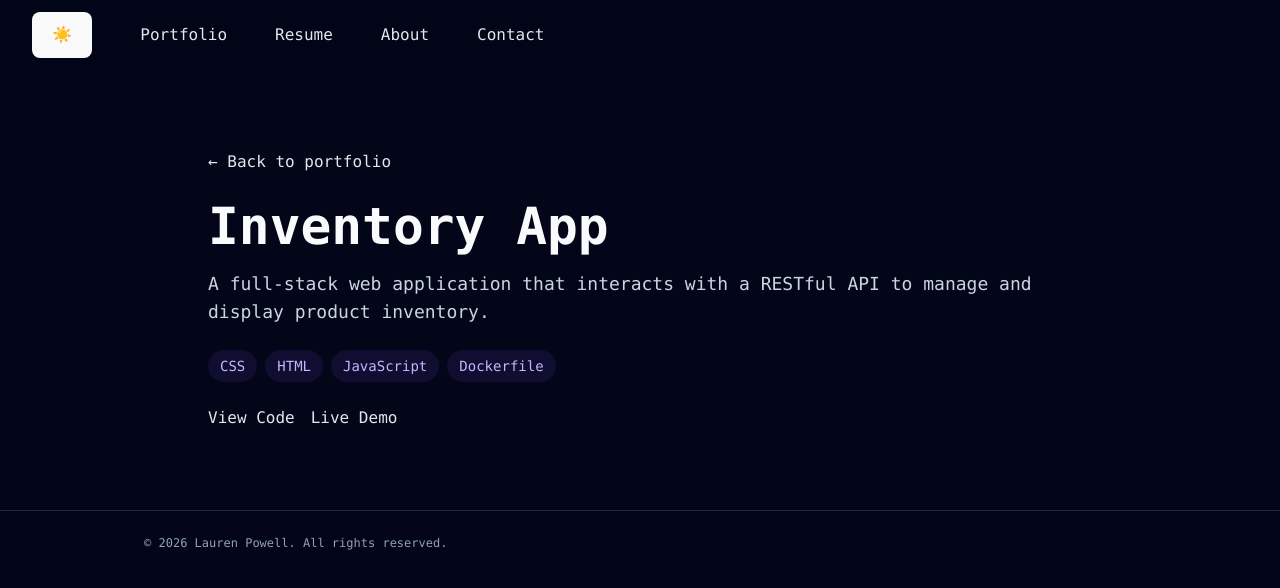
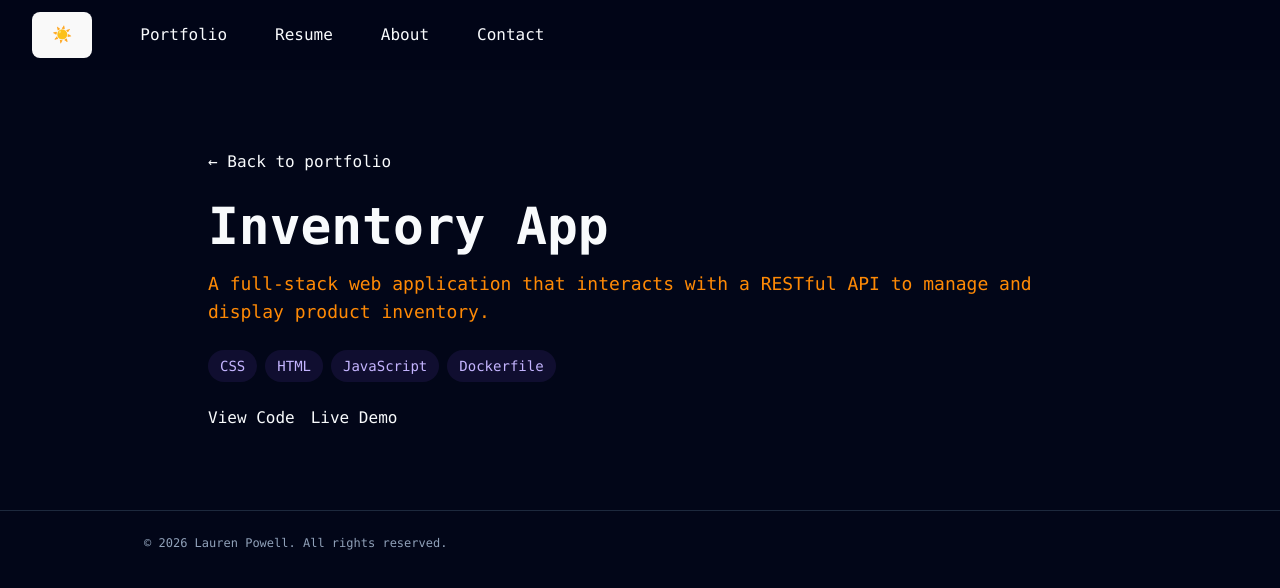
Before and after one commit to llbalch/personalwebsite, a React (Vite) app in the folder my-website/: page /projects/inventory-app in a window 1280 px wide. Shown: the top 588 px of the page. Built offline with nearby package versions, Linux system fonts and the light colour scheme.

Commit message:
feat: update AboutSection and projects data with new apprenticeship details and project types; enhance styling in ProjectDetailsPage

```diff
--- a/my-website/src/components/AboutSection.jsx
+++ b/my-website/src/components/AboutSection.jsx
@@ -12,8 +12,8 @@ function AboutSection() {
         & apply new information and concepts. I am a team player & have a sunny
         disposition. I am always willing to take on new challenges to build new
         skills & I have a passion for building helpful, user‑centered software.
-        Currently completing a software engineering apprenticeship focused on
-        React & and modern DevOps practices.
+        Currently completing a 1 year SWE apprenticeship with Verizon focused on
+        React & modern DevOps practices.
       </p>
 
       <p className="mt-2 text-2xl uppercase tracking-wide text-orange-400">
--- a/my-website/src/data/projects.js
+++ b/my-website/src/data/projects.js
@@ -7,7 +7,7 @@ export const projects = [
     tech: ["CSS", "HTML", "JavaScript", "Dockerfile"],
     githubUrl: "https://github.com/Team-Aang3/inventory-app",
     liveUrl: "https://inventory-app-crjj.onrender.com/",
-    type: "project",
+    type: "multiverse project",
   },
   {
     id: "smart-shopping-app",
@@ -17,24 +17,23 @@ export const projects = [
     tech: ["React", "JavaScript", "Bootstrap", "Vite", "CI/CD"],
     githubUrl: "https://github.com/llbalch/smart-shopping-app",
     liveUrl: "https://smart-shopping-app.onrender.com/",
-    type: "project",
+    type: "multiverse project",
   },
   {
     id: "my-website",
     title: "Personal Website",
-    summary: "RESTful API and React UI for managing pet adoptions.",
-    tech: ["React", "JavaScript", "Tailwind", "Spring Security"],
+    summary: "A UI designed to display my projects,  resume, contact information, and a brief 'about me' section.",
+    tech: ["React", "JavaScript", "Tailwind CSS"],
     githubUrl: "https://github.com/llbalch/personalwebsite",
-    liveUrl: "https://ephemeral-tartufo-a2abd8.netlify.app/",
-    type: "project",
+    type: "multiverse project",
   },
   {
     id: "pet-api",
     title: "Pet Adoption API",
     summary: "RESTful API and React UI for managing pet adoptions.",
     tech: ["React", "JavaScript", "Spring Boot", "MySQL"],
-    githubUrl: "https://github.com/yourname/pet-adoption",
-    // liveUrl: "https://yourapp.vercel.app",
-    type: "project",
+    githubUrl: "https://github.com/CoffeeCodeSyndicate/Java-Pet-Adoption-Backend",
+    // liveUrl: """,
+    type: "multiverse project",
   },
 ];
--- a/my-website/src/index.css
+++ b/my-website/src/index.css
@@ -31,7 +31,7 @@
 
 a {
   font-weight: 500;
-  color: #e1e8ea;
+  color: inherit;
   text-decoration: inherit;
 }
 a:hover {
@@ -74,7 +74,7 @@ button:focus-visible {
     background-color: #ffffff;
   }
   a:hover {
-    color: #747bff;
+    color: #bfbab2b9;
   }
   button {
     background-color: #f9f9f9;
--- a/my-website/src/pages/ProjectDetailsPage.jsx
+++ b/my-website/src/pages/ProjectDetailsPage.jsx
@@ -12,12 +12,12 @@ export default function ProjectDetailsPage() {
 
   return (
     <div className="container mx-auto max-w-4xl px-4 py-20">
-      <Link to="/#portfolio" className={`text-violet-400 hover:underline rounded-sm ${focusClasses()}`}>
+      <Link to="/#portfolio" className={` ${focusClasses()}`}>
         ← Back to portfolio
       </Link>
 
       <h1 className="mt-6 text-4xl font-bold">{project.title}</h1>
-      <p className="mt-4 text-lg text-slate-300">{project.summary}</p>
+      <p className="mt-4 text-lg text-orange-400">{project.summary}</p>
 
       <div className="mt-6 flex flex-wrap gap-2">
         {project.tech.map((t) => (
```
